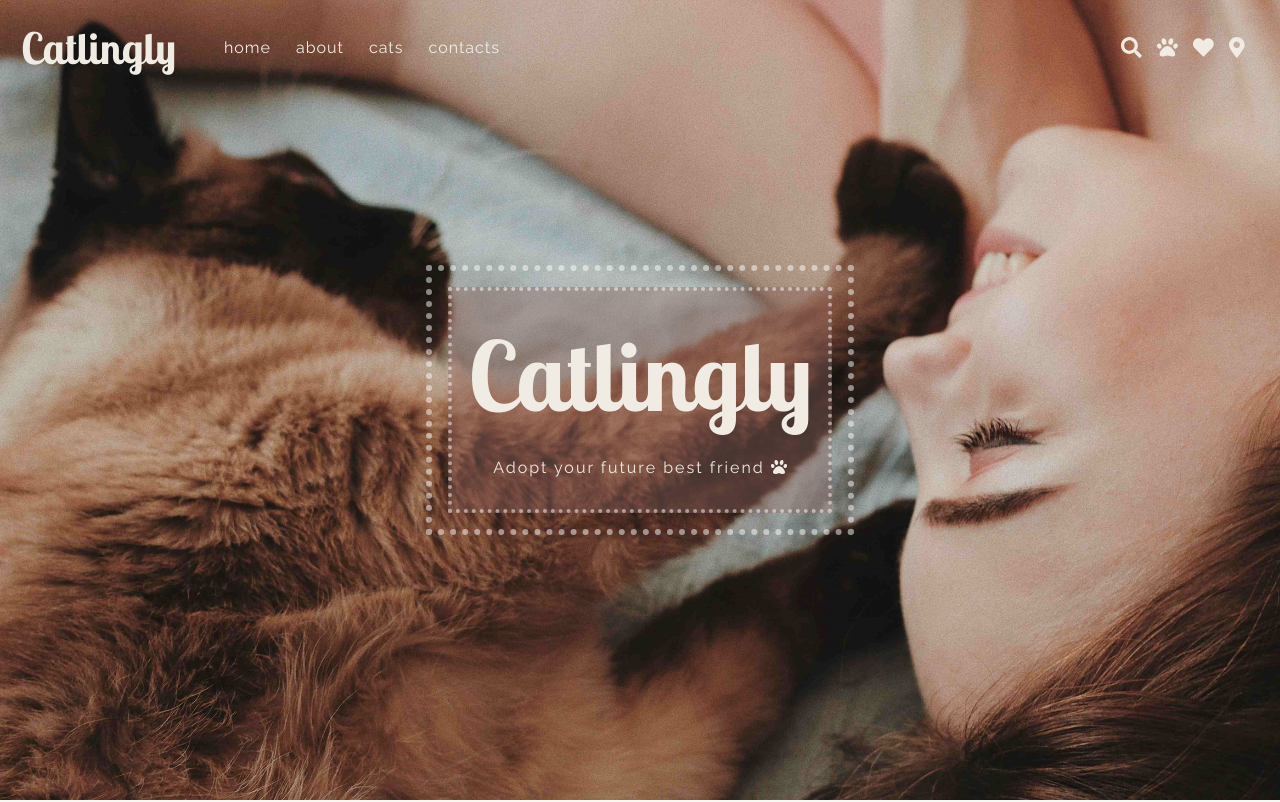
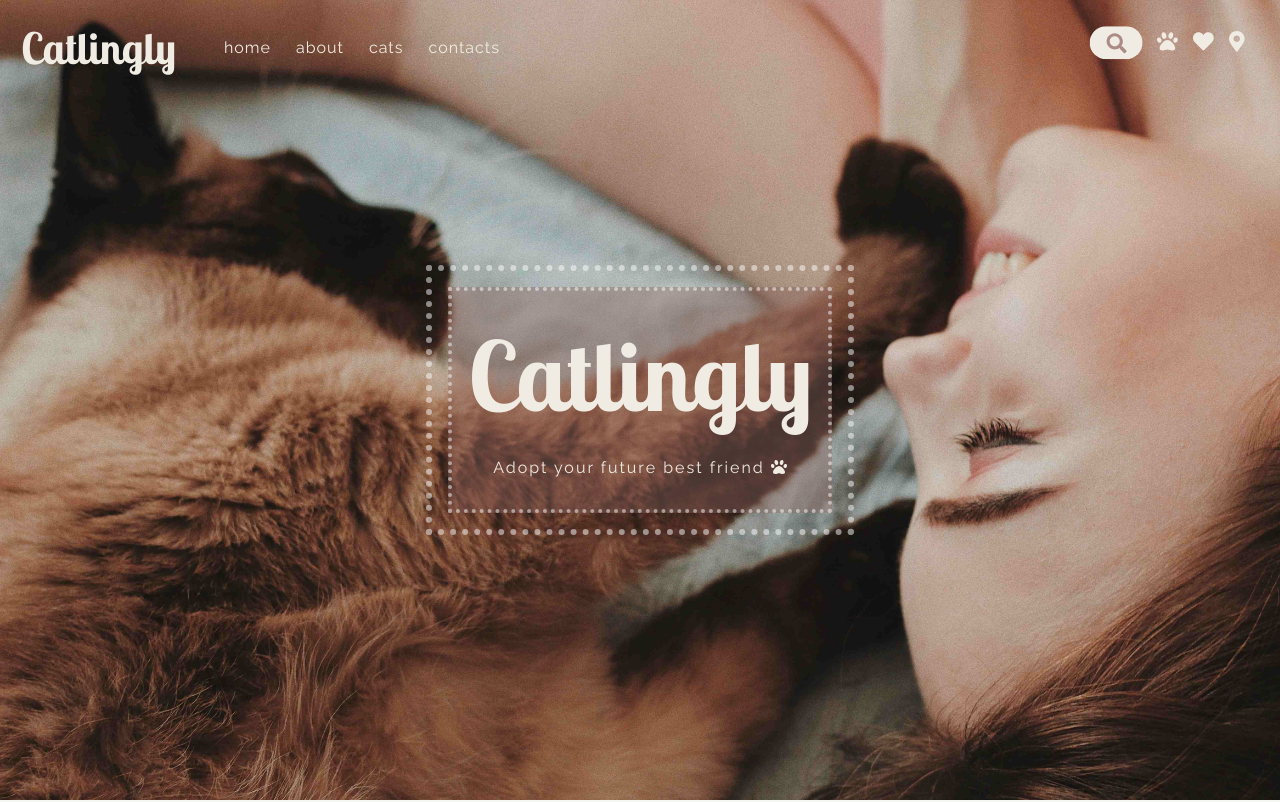
Before and after one commit to clakika/ecommerce-website, a React (Create React App) app: page / in a window 1280 px wide. Shown: the top 802 px of the page. Built offline with nearby package versions, Linux system fonts and the light colour scheme.

Commit message:
search bar added

```diff
--- a/src/Layout/Cats/Cats.css
+++ b/src/Layout/Cats/Cats.css
@@ -20,6 +20,7 @@
     grid-template-columns: repeat(4, 20rem);
     grid-column-gap: 1rem;
     grid-template-rows: repeat(2, 24rem);
+    grid-row-gap: 2.5rem;
     justify-items: center;
     align-items: center;
     text-align: center;
@@ -201,7 +202,7 @@
     outline: none;
     justify-self: center;
     align-self: center;
-    margin-top: 20px;
+    margin-top: 5rem;
   }
 
   /*Media queries*/
--- a/src/components/Navigation/Navigation.css
+++ b/src/components/Navigation/Navigation.css
@@ -84,6 +84,102 @@ nav ul:last-child {
 .Navigation__Logo {
   width: 36%;
 }
+
+.SearchContainer {
+  display: flex;
+  justify-content: center;
+  align-items: center;
+  transform: translate(-0.9rem, -0.3rem);
+}
+.SearchContainer .SearchBar {
+  position: relative;
+  display: block;
+  width: 100%;
+  max-width: 53px;
+  transition: 0.4s linear;
+  overflow: hidden;
+}
+
+.SearchContainer .SearchBar .SearchInput {
+  display: block;
+  appearance: none;
+  width: 100%;
+  border: none;
+  outline: none;
+  border-radius: 50px;
+  background-color:#f0ece3;
+  padding: 8px;
+  color: rgb(173, 139, 133);
+  font-size: 15px;
+  cursor: pointer;
+  transition: 0.2s linear;
+}
+
+.SearchContainer .SearchBar .SearchIcon {
+  position: absolute;
+  top: 50%;
+  right: calc(50px / 2);
+  transform: translate(120%, -50%);
+  width: 20px;
+  height: 20px;
+  pointer-events: none;
+}
+
+.SearchContainer .SearchBar .SearchIcon path {
+  fill: rgb(173, 139, 133);
+  transition: 0.4s linear;
+  position: absolute;
+}
+.SearchContainer .SearchBar:focus-within {
+  max-width: 300px;
+}
+.SearchContainer .SearchBar:focus-within .SearchInput {
+  background-color:  #f0ece3;
+  padding-right: 50px;
+}
+.SearchContainer .SearchBar:focus-within .SearchIcon path {
+  fill: rgb(165, 131, 125);
+}
+
+/*.SearchBar.clicked {
+  width: 20rem;
+  height: 2.1rem;
+  background-color: #f0ece3;
+  border-radius: 25px;
+  transition: all .3s ease-out;
+  position: relative;
+  transform: translate(-1rem, -0.5rem);
+}
+
+.SearchBar input.clicked {
+  width: 15rem;
+  transform: translate(3.5rem, 0.4rem);
+  border-bottom: 1px solid rgb(173, 139, 133);
+  border-top: 1px solid #f0ece3;
+  border-left: 1px solid #f0ece3;
+  border-right: 1px solid #f0ece3;
+  background-color: #f0ece3;
+  transition: all .3s ease-out;
+  display: block;
+}
+
+.SearchBar input:focus {
+  outline: none;
+}
+
+.SearchInput {
+  display: none;
+}
+
+.SearchIcon {
+  transition: all .3s ease-out;
+}
+
+.SearchIcon.clicked {
+  position: absolute;
+  transform: translate(0.5rem, 0.5rem);
+  color: rgb(165, 131, 125)
+}*/
 
 /*Apply styles after scrolling start*/
 @media screen and (min-width: 750px) {
--- a/src/components/Navigation/Navigation.js
+++ b/src/components/Navigation/Navigation.js
@@ -51,9 +51,12 @@ export class Navigation extends Component {
                         </li>
                     </ul>
                     <ul className="Navigation__MenuIcons">
-                        <li>
-                            <a href="#"><FontAwesomeIcon className="Navigation__MenuItem" icon={faSearch} /></a>
-                        </li>
+                        <div className="SearchContainer">
+                            <div className="SearchBar">
+                                <input type="text" className="SearchInput"></input>
+                                <FontAwesomeIcon className="Navigation__MenuItem SearchIcon" icon={faSearch}/>
+                            </div>
+                        </div>
                         <li>
                             <a href="#"><FontAwesomeIcon className="Navigation__MenuItem" icon={faPaw} /></a>
                         </li>
```
